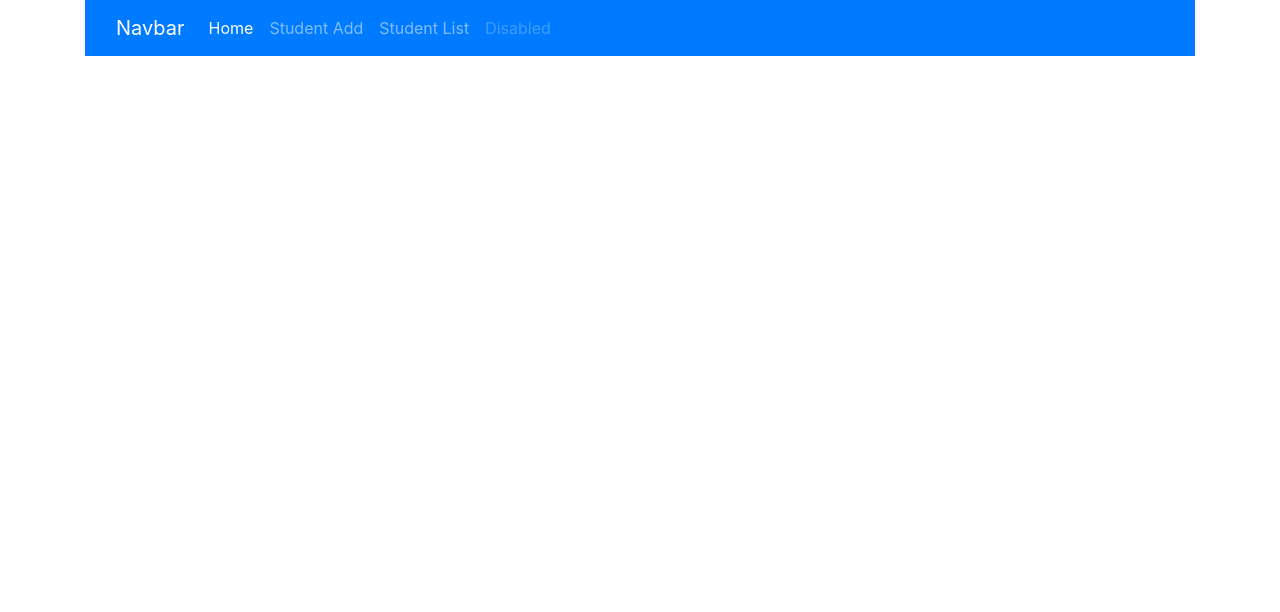
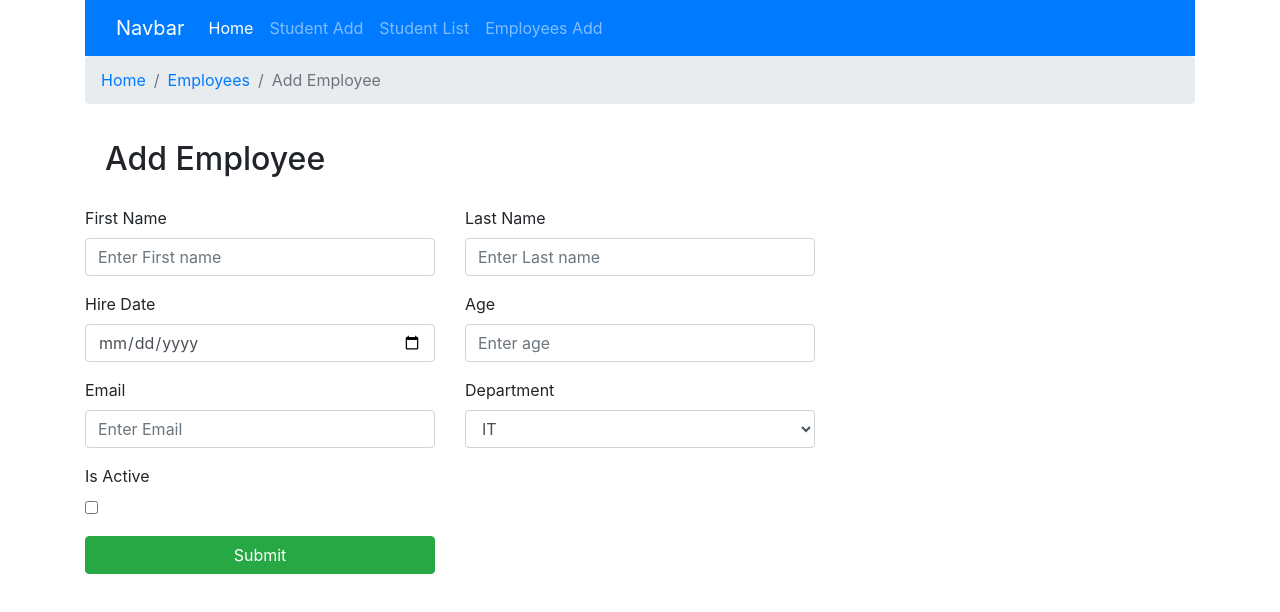
Before and after one commit to AmberInfotech/TechRight, an Angular app: page /employees/add in a window 1280 px wide. Before the commit this address led to /. Shown: the top 612 px of the page. Built offline with nearby package versions, Linux system fonts and the light colour scheme.

Commit message:
model class

```diff
--- a/src/app/app-routing.module.ts
+++ b/src/app/app-routing.module.ts
@@ -1,12 +1,14 @@
 import { NgModule } from '@angular/core';
 import { Routes, RouterModule } from '@angular/router';
+import { EmployeeAddComponent } from './employees/employee-add/employee-add.component';
 import { StudentAddComponent } from './student-add/student-add.component';
 import { StudentListComponent } from './student-list/student-list.component';
 
 
 const routes: Routes = [
   { path: 'students', component: StudentListComponent },
-  { path: 'students/add', component: StudentAddComponent }
+  { path: 'students/add', component: StudentAddComponent },
+  { path: 'employees/add', component: EmployeeAddComponent }
 ];
 
 @NgModule({
--- a/src/app/app.component.html
+++ b/src/app/app.component.html
@@ -11,7 +11,7 @@
           <a class="nav-link active" aria-current="page" href="#">Home</a>
           <a class="nav-link" routerLink="/students/add">Student Add</a>
           <a class="nav-link" routerLink="/students">Student List</a>
-          <a class="nav-link disabled" href="#" tabindex="-1" aria-disabled="true">Disabled</a>
+          <a class="nav-link" routerLink="/employees/add">Employees Add</a>
         </div>
       </div>
     </div>
--- a/src/app/app.module.ts
+++ b/src/app/app.module.ts
@@ -7,13 +7,15 @@ import { StudentAddComponent } from './student-add/student-add.component';
 import { StudentListComponent } from './student-list/student-list.component';
 import { StudentDetailComponent } from './student-detail/student-detail.component';
 import { FormsModule } from '@angular/forms';
+import { EmployeeAddComponent } from './employees/employee-add/employee-add.component';
 
 @NgModule({
   declarations: [
     AppComponent,
     StudentAddComponent,
     StudentListComponent,
-    StudentDetailComponent
+    StudentDetailComponent,
+    EmployeeAddComponent
   ],
   imports: [
     BrowserModule,
--- /dev/null
+++ b/src/app/employees/employee-add/employee-add.component.html
@@ -0,0 +1,54 @@
+<nav aria-label="breadcrumb">
+    <ol class="breadcrumb">
+        <li class="breadcrumb-item"><a routerLink="/">Home</a></li>
+        <li class="breadcrumb-item"><a routerLink="/employees">Employees</a></li>
+        <li class="breadcrumb-item active" aria-current="page">Add Employee</li>
+    </ol>
+</nav>
+<h2 class="padding">Add Employee <span style="color: yellowgreen;">{{employee.firstName}}</span></h2>
+<div class="row">
+    <div class="col-md-4 form-group">
+        <label for="firstName">First Name</label>
+        <input type="text" name="firstName" class="form-control"
+        [(ngModel)]="employee.firstName"
+        placeholder="Enter First name">
+    </div>
+    <div class="col-md-4 form-group">
+        <label for="lastName">Last Name</label>
+        <input type="text" name="lastName" class="form-control" placeholder="Enter Last name">
+    </div>
+</div>
+<div class="row">
+    <div class="col-md-4 form-group">
+        <label for="hireDate">Hire Date</label>
+        <input type="date" name="hireDate" class="form-control" placeholder="Enter hire date">
+    </div>
+    <div class="col-md-4 form-group">
+        <label for="age">Age</label>
+        <input type="number" name="age" class="form-control" placeholder="Enter age">
+    </div>
+</div>
+<div class="row">
+    <div class="col-md-4 form-group">
+        <label for="email">Email</label>
+        <input type="email" name="email" class="form-control" placeholder="Enter Email">
+    </div>
+    <div class="col-md-4 form-group">
+        <label for="deptId">Department</label>
+        <select name="deptId" placeholder="Enter department" class="form-control">
+            <option value="1">IT</option>
+            <option value="2">Sales</option>
+        </select>
+    </div>
+</div>
+<div class="row">
+    <div class="col-md-4 form-group">
+        <label for="isActive">Is Active</label><br>
+        <input type="checkbox" name="isActive">
+    </div>
+</div>
+<div class="row">
+    <div class="col-md-4 form-group">
+        <button type="submit" class="btn btn-success btn-block">Submit</button>
+    </div>
+</div>
--- /dev/null
+++ b/src/app/employees/employee-add/employee-add.component.ts
@@ -0,0 +1,18 @@
+import { Component, OnInit } from '@angular/core';
+import { Employee } from '../../_models/employee.model';
+
+@Component({
+  selector: 'app-employee-add',
+  templateUrl: './employee-add.component.html',
+  styleUrls: ['./employee-add.component.scss']
+})
+export class EmployeeAddComponent implements OnInit {
+
+  employee: Employee = new Employee();
+
+  constructor() { }
+
+  ngOnInit(): void {
+  }
+
+}
```
Also changed, not shown: src/app/_models/employee.model.ts (added, +9 -0 lines), src/app/employees/employee-add/employee-add.component.scss (added).
